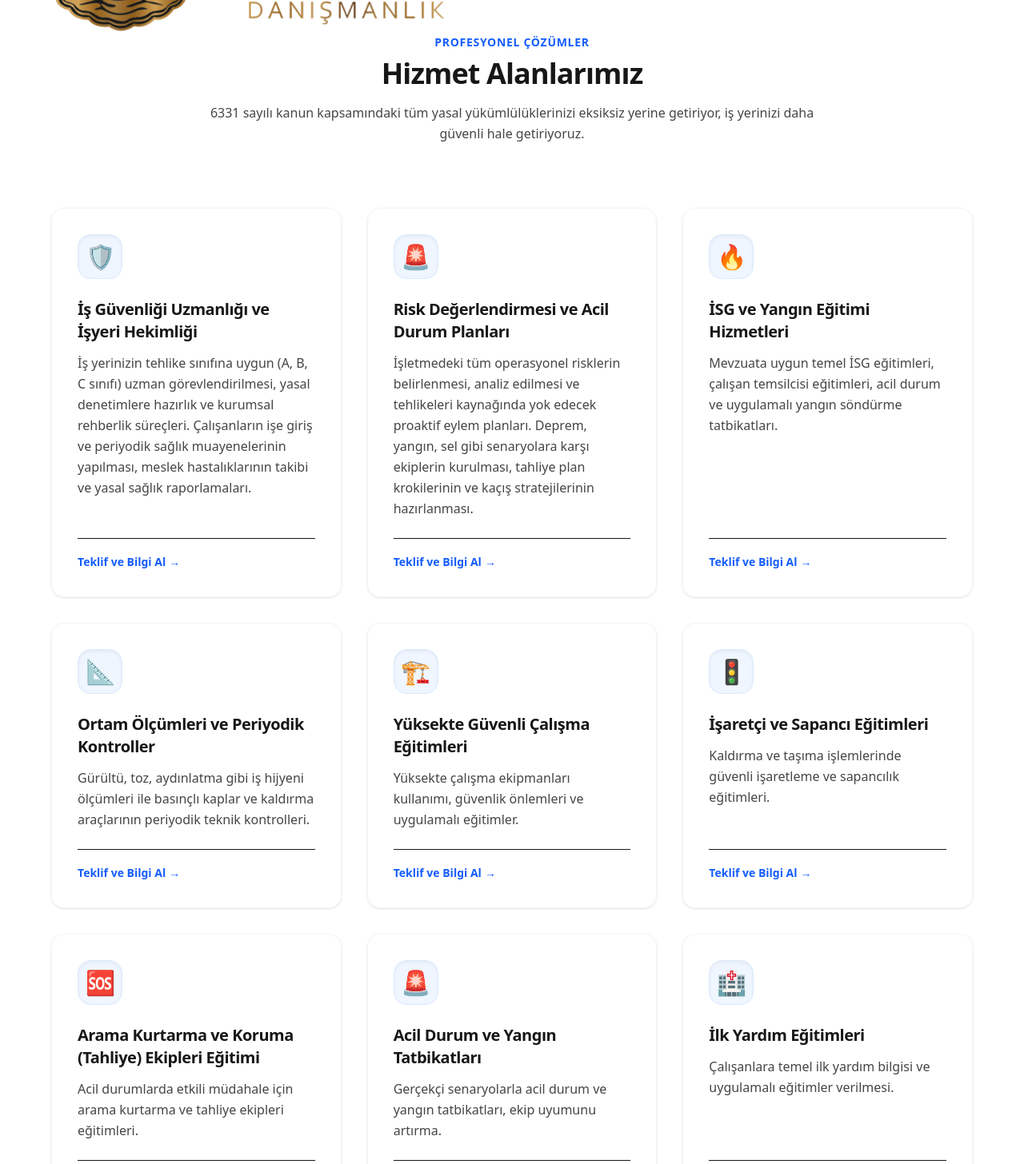
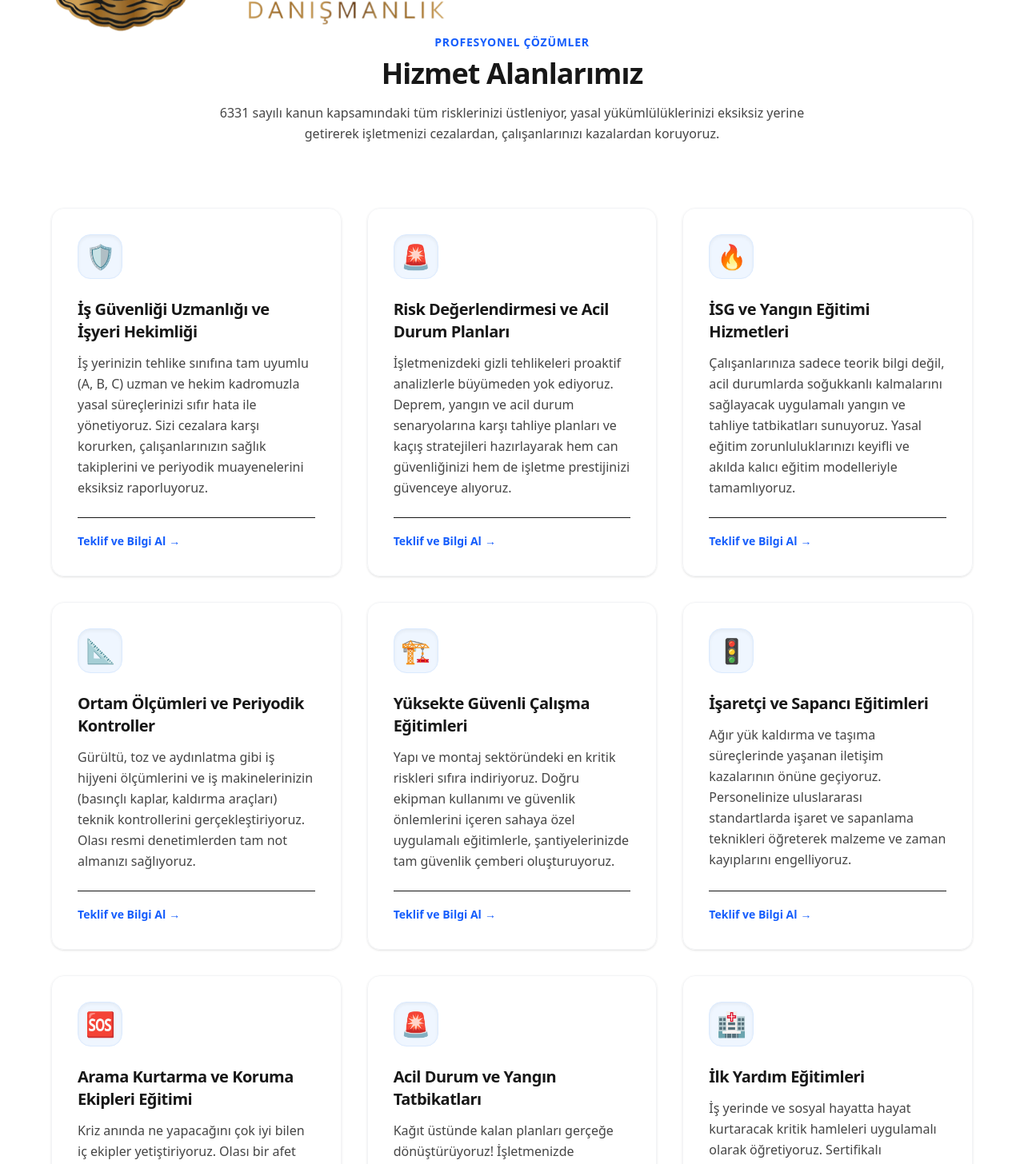
Before and after one commit to barisizmist/inci-isg, a Next.js app: page /hizmetler in a window 1280 px wide. Shown: the part 120-1576 px from the top of the page at 80% size. Built offline with nearby package versions, Linux system fonts and the light colour scheme.

Commit message:
fix: resolve AOS hover animation conflict and update service/contact content

```diff
--- a/app/blog/page.js
+++ b/app/blog/page.js
@@ -15,7 +15,11 @@ export default function BlogPage() {
         {/* Blog Grid Yapısı */}
         <div className="grid gap-8 sm:grid-cols-2 lg:grid-cols-2 max-w-5xl mx-auto">
           {blogPosts.map(post => (
-            <article key={post.id} className="bg-card rounded-3xl overflow-hidden shadow-sm transition-all duration-500 hover:shadow-xl hover:-translate-y-1" data-aos="fade-up">
+            <article
+              key={post.id}
+              className="bg-card rounded-3xl overflow-hidden shadow-sm transition-all duration-500 hover:shadow-xl hover:-translate-y-1 aos-card"
+              data-aos="fade-up"
+            >
               {/* Görsel */}
               <div className="h-48 overflow-hidden">
                 <Image
--- a/app/components/sections/Footer.js
+++ b/app/components/sections/Footer.js
@@ -43,8 +43,8 @@ const Footer = () => {
               </li>
               <li className="flex items-center gap-x-3">
                 <span className="text-blue-500">📞</span>
-                <a href="tel:+902324616070" className="leading-relaxed text-foreground/80 hover:text-blue-600">
-                  +90 (232) 461 60 70
+                <a href="tel:+905383286995" className="leading-relaxed text-foreground/80 hover:text-blue-600">
+                  +90 538 328 69 95
                 </a>
               </li>
               <li className="flex items-center gap-x-3">
--- a/app/globals.css
+++ b/app/globals.css
@@ -43,3 +43,17 @@ body {
     transform: none !important;
   }
 }
+
+/* AOS inline transform hover çakışmasını düzelt - ortak class */
+.aos-card {
+  transition:
+    transform 0.3s ease,
+    box-shadow 0.3s ease !important;
+}
+
+.aos-card:hover {
+  transform: translateY(-8px) !important;
+  box-shadow:
+    0 20px 25px -5px rgb(0 0 0 / 0.1),
+    0 8px 10px -6px rgb(0 0 0 / 0.1) !important;
+}
--- a/app/hizmetler/page.js
+++ b/app/hizmetler/page.js
@@ -8,55 +8,55 @@ export default function HizmetlerPage() {
       id: 1,
       icon: '🛡️',
       title: 'İş Güvenliği Uzmanlığı ve İşyeri Hekimliği',
-      desc: 'İş yerinizin tehlike sınıfına uygun (A, B, C sınıfı) uzman görevlendirilmesi, yasal denetimlere hazırlık ve kurumsal rehberlik süreçleri. Çalışanların işe giriş ve periyodik sağlık muayenelerinin yapılması, meslek hastalıklarının takibi ve yasal sağlık raporlamaları.'
+      desc: 'İş yerinizin tehlike sınıfına tam uyumlu (A, B, C) uzman ve hekim kadromuzla yasal süreçlerinizi sıfır hata ile yönetiyoruz. Sizi cezalara karşı korurken, çalışanlarınızın sağlık takiplerini ve periyodik muayenelerini eksiksiz raporluyoruz.'
     },
     {
       id: 2,
       icon: '🚨',
       title: 'Risk Değerlendirmesi ve Acil Durum Planları',
-      desc: 'İşletmedeki tüm operasyonel risklerin belirlenmesi, analiz edilmesi ve tehlikeleri kaynağında yok edecek proaktif eylem planları. Deprem, yangın, sel gibi senaryolara karşı ekiplerin kurulması, tahliye plan krokilerinin ve kaçış stratejilerinin hazırlanması.'
+      desc: 'İşletmenizdeki gizli tehlikeleri proaktif analizlerle büyümeden yok ediyoruz. Deprem, yangın ve acil durum senaryolarına karşı tahliye planları ve kaçış stratejileri hazırlayarak hem can güvenliğinizi hem de işletme prestijinizi güvenceye alıyoruz.'
     },
     {
       id: 3,
       icon: '🔥',
       title: 'İSG ve Yangın Eğitimi Hizmetleri',
-      desc: 'Mevzuata uygun temel İSG eğitimleri, çalışan temsilcisi eğitimleri, acil durum ve uygulamalı yangın söndürme tatbikatları.'
+      desc: 'Çalışanlarınıza sadece teorik bilgi değil, acil durumlarda soğukkanlı kalmalarını sağlayacak uygulamalı yangın ve tahliye tatbikatları sunuyoruz. Yasal eğitim zorunluluklarınızı keyifli ve akılda kalıcı eğitim modelleriyle tamamlıyoruz.'
     },
     {
       id: 4,
       icon: '📐',
       title: 'Ortam Ölçümleri ve Periyodik Kontroller',
-      desc: 'Gürültü, toz, aydınlatma gibi iş hijyeni ölçümleri ile basınçlı kaplar ve kaldırma araçlarının periyodik teknik kontrolleri.'
+      desc: 'Gürültü, toz ve aydınlatma gibi iş hijyeni ölçümlerini ve iş makinelerinizin (basınçlı kaplar, kaldırma araçları) teknik kontrollerini gerçekleştiriyoruz. Olası resmi denetimlerden tam not almanızı sağlıyoruz.'
     },
     {
       id: 5,
       icon: '🏗️',
       title: 'Yüksekte Güvenli Çalışma Eğitimleri',
-      desc: 'Yüksekte çalışma ekipmanları kullanımı, güvenlik önlemleri ve uygulamalı eğitimler.'
+      desc: 'Yapı ve montaj sektöründeki en kritik riskleri sıfıra indiriyoruz. Doğru ekipman kullanımı ve güvenlik önlemlerini içeren sahaya özel uygulamalı eğitimlerle, şantiyelerinizde tam güvenlik çemberi oluşturuyoruz.'
     },
     {
       id: 6,
       icon: '🚦',
       title: 'İşaretçi ve Sapancı Eğitimleri',
-      desc: 'Kaldırma ve taşıma işlemlerinde güvenli işaretleme ve sapancılık eğitimleri.'
+      desc: 'Ağır yük kaldırma ve taşıma süreçlerinde yaşanan iletişim kazalarının önüne geçiyoruz. Personelinize uluslararası standartlarda işaret ve sapanlama teknikleri öğreterek malzeme ve zaman kayıplarını engelliyoruz.'
     },
     {
       id: 7,
       icon: '🆘',
-      title: 'Arama Kurtarma ve Koruma (Tahliye) Ekipleri Eğitimi',
-      desc: 'Acil durumlarda etkili müdahale için arama kurtarma ve tahliye ekipleri eğitimleri.'
+      title: 'Arama Kurtarma ve Koruma Ekipleri Eğitimi',
+      desc: 'Kriz anında ne yapacağını çok iyi bilen iç ekipler yetiştiriyoruz. Olası bir afet durumunda, profesyonel yardım gelene kadar geçen altın dakikalarda işletmenizi ve çalışanlarınızı koruyacak müdahale refleksleri kazandırıyoruz.'
     },
     {
       id: 8,
       icon: '🚨',
       title: 'Acil Durum ve Yangın Tatbikatları',
-      desc: 'Gerçekçi senaryolarla acil durum ve yangın tatbikatları, ekip uyumunu artırma.'
+      desc: 'Kağıt üstünde kalan planları gerçeğe dönüştürüyoruz! İşletmenizde gerçekleştirdiğimiz gerçeğe yakın senaryolu tatbikatlarla ekiplerinizin reflekslerini test ediyor, kurumsal koordinasyonunuzu en üst seviyeye çıkarıyoruz.'
     },
     {
       id: 9,
       icon: '🏥',
       title: 'İlk Yardım Eğitimleri',
-      desc: 'Çalışanlara temel ilk yardım bilgisi ve uygulamalı eğitimler verilmesi.'
+      desc: 'İş yerinde ve sosyal hayatta hayat kurtaracak kritik hamleleri uygulamalı olarak öğretiyoruz. Sertifikalı eğitimlerimizle hem yasal kotalarınızı dolduruyor hem de her an müdahaleye hazır bilinçli bir kadro kurmanızı sağlıyoruz.'
     }
   ];
 
@@ -68,7 +68,8 @@ export default function HizmetlerPage() {
           <span className="text-blue-600 dark:text-blue-400 font-semibold tracking-wider uppercase text-sm">Profesyonel Çözümler</span>
           <h1 className="text-3xl font-bold text-foreground sm:text-4xl mt-2 tracking-tight">Hizmet Alanlarımız</h1>
           <p className="mt-4 leading-relaxed text-foreground/80">
-            6331 sayılı kanun kapsamındaki tüm yasal yükümlülüklerinizi eksiksiz yerine getiriyor, iş yerinizi daha güvenli hale getiriyoruz.
+            6331 sayılı kanun kapsamındaki tüm risklerinizi üstleniyor, yasal yükümlülüklerinizi eksiksiz yerine getirerek işletmenizi cezalardan, çalışanlarınızı kazalardan
+            koruyoruz.
           </p>
         </div>
 
@@ -79,7 +80,7 @@ export default function HizmetlerPage() {
               key={hizmet.id}
               data-aos="fade-up"
               data-aos-delay={idx * 100}
-              className="bg-card border border-gray-100 p-8 rounded-2xl shadow-sm hover:shadow-xl hover:-translate-y-2 transition-all duration-300 flex flex-col justify-between"
+              className="bg-card border border-gray-100 p-8 rounded-2xl shadow-sm hover:shadow-xl hover:-translate-y-2 transition-all duration-300 flex flex-col justify-between aos-card"
             >
               <div>
                 {/* İkon Kutusu: Dark modda daha az parlak */}
```
Also changed, not shown: app/iletisim/page.js (+23 -20 lines).
